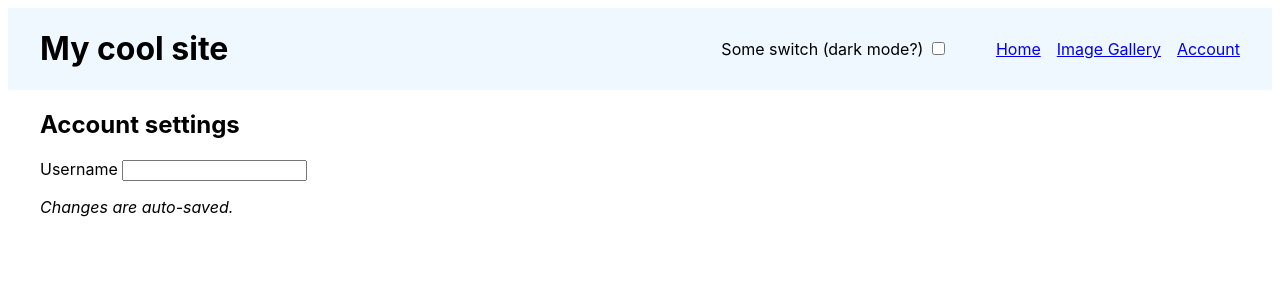
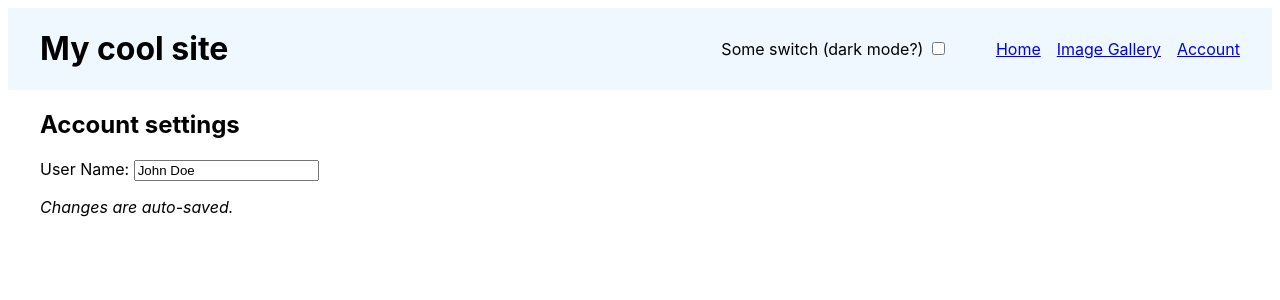
Before and after one commit to darryljamescruz/csc437-darryljamescruz, a React (Vite) app in the folder packages/routing-lab/: page /account in a window 1280 px wide. Shown: the top 300 px of the page. Built offline with nearby package versions, Linux system fonts and the light colour scheme.

Commit message:
turns out i updated the routing in app.jsx but not header and updating the name in account settings wasn't working, but now it is :)

```diff
--- a/packages/routing-lab/src/AccountSettings.jsx
+++ b/packages/routing-lab/src/AccountSettings.jsx
@@ -1,12 +1,23 @@
 import { MainLayout } from "./MainLayout.jsx";
+import React from "react";
 
-export function AccountSettings(props) {
+export function AccountSettings({userName, setUserName}) {
+    // handler to update account name when the input changes
+    const handleInputChange = (event) => {
+        console.log("New username:", event.target.value);
+        setUserName(event.target.value);
+    };
+
     return (
         <MainLayout>
             <h2>Account settings</h2>
-            <label>
-                Username <input />
-            </label>
+            <label htmlFor="userName">User Name: </label>
+            <input
+                id="userName"
+                type="text"
+                value={userName}
+                onChange={handleInputChange}
+            />
             <p><i>Changes are auto-saved.</i></p>
         </MainLayout>
     );
--- a/packages/routing-lab/src/App.jsx
+++ b/packages/routing-lab/src/App.jsx
@@ -3,13 +3,19 @@ import { AccountSettings } from "./AccountSettings";
 import { ImageGallery } from "./images/ImageGallery.jsx";
 import { ImageDetails } from "./images/ImageDetails.jsx";
 import { BrowserRouter, Routes, Route } from "react-router";
+import React, { useState } from "react";
+
 
 function App() {
+    // Set up state for the account name
+    const [userName, setUserName] = useState("John Doe");
+
+    //have the homepage and /account pass the state of the account name as props
     return (
         <BrowserRouter>
             <Routes>
-                <Route path="/" element={<Homepage userName="John Doe"/>} />
-                <Route path="/account" element={<AccountSettings/>} />
+                <Route path="/" element={<Homepage userName={userName}/>}/>
+                <Route path="/account" element={<AccountSettings userName={userName} setUserName={setUserName} /> } />
                 <Route path="/images" element={<ImageGallery/>} />
                 <Route path="/images/:imageId" element={<ImageDetails/>} />
             </Routes>
--- a/packages/routing-lab/src/Header.jsx
+++ b/packages/routing-lab/src/Header.jsx
@@ -1,4 +1,5 @@
 import "./Header.css";
+import { Link } from "react-router";
 
 export function Header() {
     return (
@@ -9,9 +10,9 @@ export function Header() {
                     Some switch (dark mode?) <input type="checkbox" />
                 </label>
                 <nav>
-                    <a href="/">Home</a>
-                    <a href="/images">Image Gallery</a>
-                    <a href="/account">Account</a>
+                    <Link to="/">Home</Link>
+                    <Link to="/images">Image Gallery</Link>
+                    <Link to="/account">Account</Link>
                 </nav>
             </div>
         </header>
--- a/packages/routing-lab/src/Homepage.jsx
+++ b/packages/routing-lab/src/Homepage.jsx
@@ -1,9 +1,10 @@
 import { MainLayout } from "./MainLayout.jsx";
 
-export function Homepage(props) {
+export function Homepage({userName}) {
+    console.log("Homepage userName:", userName);
     return (
         <MainLayout>
-            <h2>Welcome, {props.userName}</h2>
+            <h2>Welcome, {userName}</h2>
             <p>This is the content of the home page.</p>
         </MainLayout>
     );
--- a/packages/routing-lab/src/images/ImageDetails.jsx
+++ b/packages/routing-lab/src/images/ImageDetails.jsx
@@ -1,4 +1,5 @@
 import { useParams } from "react-router";
+import { MainLayout } from "../MainLayout";
 
 export function ImageDetails() {
     // Extract the imageId from the URL parameters
@@ -6,9 +7,9 @@ export function ImageDetails() {
     console.log("Current imageId:", imageId); // prints the image id from the URL
 
     return (
-        <div>
+        <MainLayout>
             <h2>Image Details</h2>
             <p>Displaying details for image: {imageId}</p>
-        </div>
+        </MainLayout>
     );
 }
```
